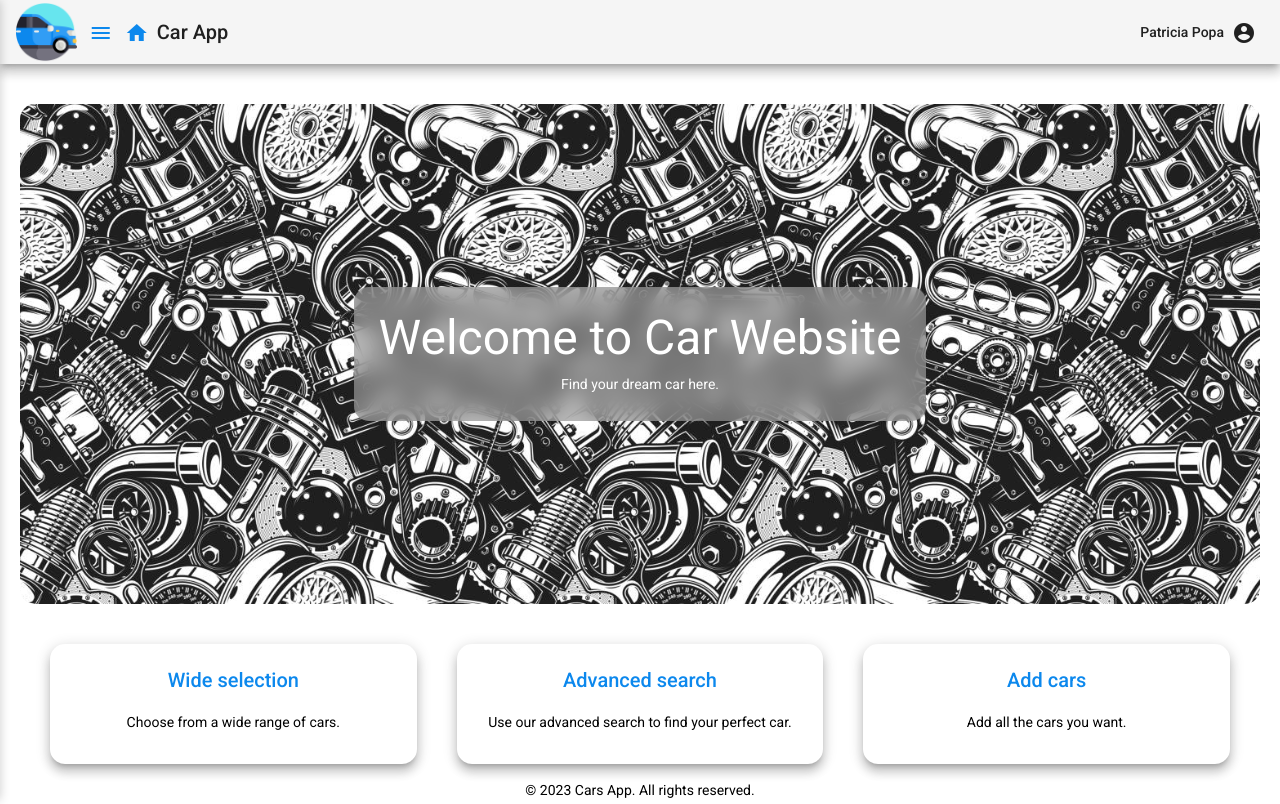
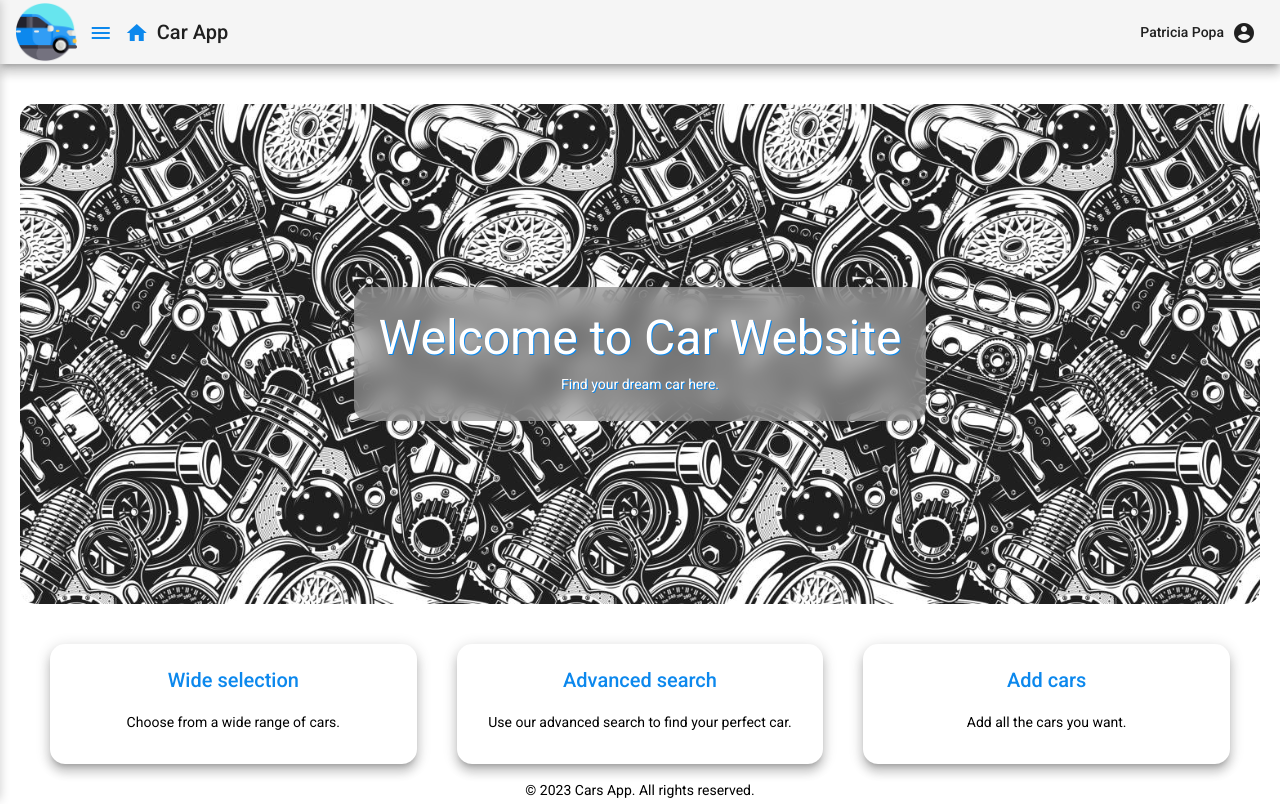
Before and after one commit to patriciapopam/cars-frontend, an Angular app: page / in a window 1280 px wide. Built offline with nearby package versions, Linux system fonts and the light colour scheme.

Commit message:
new text color on frontpage

```diff
--- a/src/app/components/main-car/main-car.component.css
+++ b/src/app/components/main-car/main-car.component.css
@@ -17,6 +17,7 @@ main {
 
   .hero-content {
     color: #ffffff;
+    text-shadow: 1px 1px #0c88ed;
     background-color: rgba(155, 155, 155, 0.65);
     backdrop-filter: blur(10px);
     border-radius: 15px;
```
